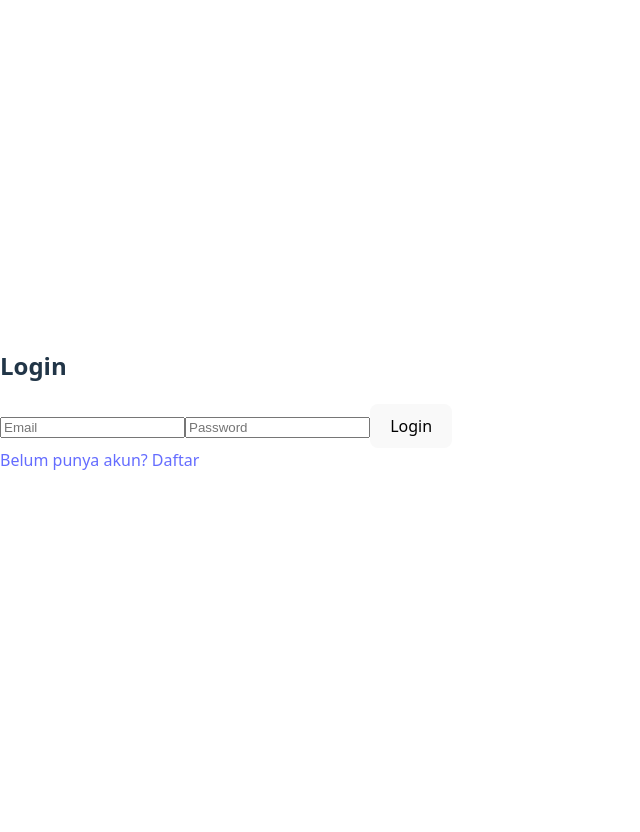
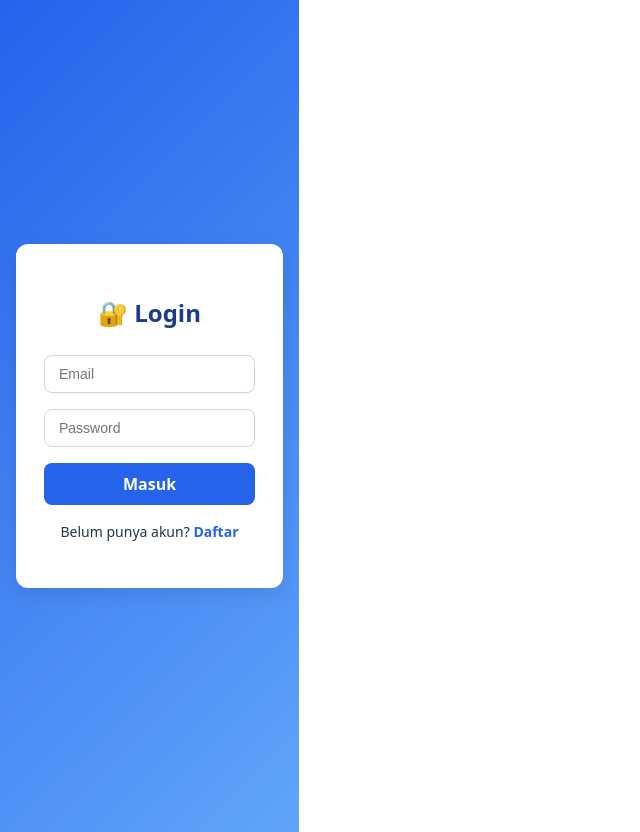
Before and after one commit to untrustedperson/jadwal-libur, a React (Vite) app: page /login in a window 1280 px wide. Shown: the whole page, without its empty margins (0-640 px from the left). Before the commit the page ends 800 px from the top, so only its background shows below. Built offline with nearby package versions, Linux system fonts and the light colour scheme; no server answers.

Commit message:
final register & login

```diff
--- a/src/Login.tsx
+++ b/src/Login.tsx
@@ -13,51 +13,116 @@ export default function Login() {
   async function handleLogin(e: React.FormEvent) {
     e.preventDefault();
     setError("");
-
     try {
       const userCredential = await signInWithEmailAndPassword(auth, email, password);
       const uid = userCredential.user.uid;
-
-      // ambil role dari Firestore
       const userDoc = await getDoc(doc(db, "roles", uid));
       const role = userDoc.exists() ? userDoc.data().role : "viewer";
 
-      console.log("User logged in with role:", role);
-
-      // simpan role ke localStorage SEBELUM navigate
       localStorage.setItem("role", role);
-
-      // arahkan ke halaman sesuai role
       if (role === "dev") navigate("/dashboard");
       else navigate("/calendar");
     } catch (err: any) {
-      console.error("Login error:", err);
       setError("Email atau password salah.");
     }
   }
 
   return (
-    <div className="login-container">
-      <h2>Login</h2>
-      <form onSubmit={handleLogin}>
+    <div style={styles.container}>
+      <div style={styles.card}>
+        <h2 style={styles.title}>🔐 Login</h2>
+
+        <form onSubmit={handleLogin} style={styles.form}>
           <input
             type="email"
             placeholder="Email"
             value={email}
-          onChange={e => setEmail(e.target.value)}
+            onChange={(e) => setEmail(e.target.value)}
             required
+            style={styles.input}
           />
           <input
             type="password"
             placeholder="Password"
             value={password}
-          onChange={e => setPassword(e.target.value)}
+            onChange={(e) => setPassword(e.target.value)}
             required
+            style={styles.input}
           />
-        <button type="submit">Login</button>
+          <button type="submit" style={styles.button}>
+            Masuk
+          </button>
         </form>
-      {error && <p style={{ color: "red" }}>{error}</p>}
-      <a href="/register">Belum punya akun? Daftar</a>
+
+        {error && <p style={styles.error}>{error}</p>}
+
+        <p style={styles.linkText}>
+          Belum punya akun?{" "}
+          <a href="/register" style={styles.link}>
+            Daftar
+          </a>
+        </p>
+      </div>
     </div>
   );
 }
+
+const styles: Record<string, React.CSSProperties> = {
+  container: {
+    height: "100vh",
+    display: "flex",
+    justifyContent: "center",
+    alignItems: "center",
+    background: "linear-gradient(135deg, #2563eb, #60a5fa)",
+    padding: 16,
+  },
+  card: {
+    background: "#fff",
+    padding: "32px 28px",
+    borderRadius: 12,
+    boxShadow: "0 6px 20px rgba(0,0,0,0.1)",
+    width: "100%",
+    maxWidth: 380,
+    textAlign: "center",
+  },
+  title: {
+    marginBottom: 24,
+    color: "#1e3a8a",
+  },
+  form: {
+    display: "flex",
+    flexDirection: "column",
+    gap: 16,
+  },
+  input: {
+    padding: "10px 14px",
+    border: "1px solid #d1d5db",
+    borderRadius: 8,
+    fontSize: 14,
+    outline: "none",
+  },
+  button: {
+    padding: "10px",
+    borderRadius: 8,
+    border: "none",
+    background: "#2563eb",
+    color: "#fff",
+    fontWeight: 600,
+    cursor: "pointer",
+    transition: "0.2s",
+  },
+  error: {
+    color: "red",
+    fontSize: 14,
+    marginTop: 8,
+  },
+  linkText: {
+    marginTop: 16,
+    fontSize: 14,
+  },
+  link: {
+    color: "#2563eb",
+    fontWeight: 600,
+    textDecoration: "none",
+  },
+};
--- a/src/Register.tsx
+++ b/src/Register.tsx
@@ -2,83 +2,129 @@ import { useState } from "react";
 import { createUserWithEmailAndPassword } from "firebase/auth";
 import { doc, setDoc } from "firebase/firestore";
 import { auth, db } from "./firebaseConfig";
-import { useNavigate, Link } from "react-router-dom";
+import { useNavigate } from "react-router-dom";
 
 export default function Register() {
   const [email, setEmail] = useState("");
   const [password, setPassword] = useState("");
-  const [error, setError] = useState<string>("");
-  const [loading, setLoading] = useState(false);
+  const [error, setError] = useState("");
   const navigate = useNavigate();
 
   async function handleRegister(e: React.FormEvent) {
     e.preventDefault();
     setError("");
-    if (password.length < 6) {
-      setError("Password minimal 6 karakter!");
-      return;
-    }
-
     try {
-      setLoading(true);
       const userCredential = await createUserWithEmailAndPassword(auth, email, password);
       const uid = userCredential.user.uid;
-
-      // Set role default = viewer
       await setDoc(doc(db, "roles", uid), { email, role: "viewer" });
-
-      // (opsional) simpan role agar UI langsung tahu
-      localStorage.setItem("role", "viewer");
-
       navigate("/calendar");
     } catch (err: any) {
       if (err.code === "auth/weak-password") {
         setError("Password minimal 6 karakter!");
       } else if (err.code === "auth/email-already-in-use") {
         setError("Email sudah terdaftar.");
-      } else if (err.code === "auth/invalid-email") {
-        setError("Format email tidak valid.");
       } else {
-        setError("Terjadi kesalahan saat register. Coba lagi.");
+        setError("Terjadi kesalahan saat mendaftar.");
       }
-      console.error("register error:", err);
-    } finally {
-      setLoading(false);
     }
   }
 
   return (
-    <div className="register-container" style={{ maxWidth: 360, margin: "40px auto" }}>
-      <h2>Daftar Akun</h2>
+    <div style={styles.container}>
+      <div style={styles.card}>
+        <h2 style={styles.title}>📝 Daftar Akun</h2>
 
-      <form onSubmit={handleRegister} style={{ display: "grid", gap: 8 }}>
+        <form onSubmit={handleRegister} style={styles.form}>
           <input
             type="email"
             placeholder="Email"
             value={email}
-          onChange={e => setEmail(e.target.value)}
+            onChange={(e) => setEmail(e.target.value)}
             required
+            style={styles.input}
           />
-
           <input
             type="password"
-          placeholder="Password (min 6)"
+            placeholder="Password"
             value={password}
-          onChange={e => setPassword(e.target.value)}
+            onChange={(e) => setPassword(e.target.value)}
             required
-          minLength={6}
+            style={styles.input}
           />
-
-        <button type="submit" disabled={loading} style={{ padding: "8px 12px" }}>
-          {loading ? "Mendaftar..." : "Daftar"}
+          <button type="submit" style={styles.button}>
+            Daftar
           </button>
         </form>
 
-      {error && <p style={{ color: "red", marginTop: 8 }}>{error}</p>}
+        {error && <p style={styles.error}>{error}</p>}
 
-      <div style={{ marginTop: 12 }}>
-        <Link to="/login">Sudah punya akun? Login</Link>
+        <p style={styles.linkText}>
+          Sudah punya akun?{" "}
+          <a href="/login" style={styles.link}>
+            Login
+          </a>
+        </p>
       </div>
     </div>
   );
 }
+
+const styles: Record<string, React.CSSProperties> = {
+  container: {
+    height: "100vh",
+    display: "flex",
+    justifyContent: "center",
+    alignItems: "center",
+    background: "linear-gradient(135deg, #16a34a, #4ade80)",
+    padding: 16,
+  },
+  card: {
+    background: "#fff",
+    padding: "32px 28px",
+    borderRadius: 12,
+    boxShadow: "0 6px 20px rgba(0,0,0,0.1)",
+    width: "100%",
+    maxWidth: 380,
+    textAlign: "center",
+  },
+  title: {
+    marginBottom: 24,
+    color: "#166534",
+  },
+  form: {
+    display: "flex",
+    flexDirection: "column",
+    gap: 16,
+  },
+  input: {
+    padding: "10px 14px",
+    border: "1px solid #d1d5db",
+    borderRadius: 8,
+    fontSize: 14,
+    outline: "none",
+  },
+  button: {
+    padding: "10px",
+    borderRadius: 8,
+    border: "none",
+    background: "#16a34a",
+    color: "#fff",
+    fontWeight: 600,
+    cursor: "pointer",
+    transition: "0.2s",
+  },
+  error: {
+    color: "red",
+    fontSize: 14,
+    marginTop: 8,
+  },
+  linkText: {
+    marginTop: 16,
+    fontSize: 14,
+  },
+  link: {
+    color: "#16a34a",
+    fontWeight: 600,
+    textDecoration: "none",
+  },
+};
```
Lines whose indentation alone changed are shown as unchanged.
